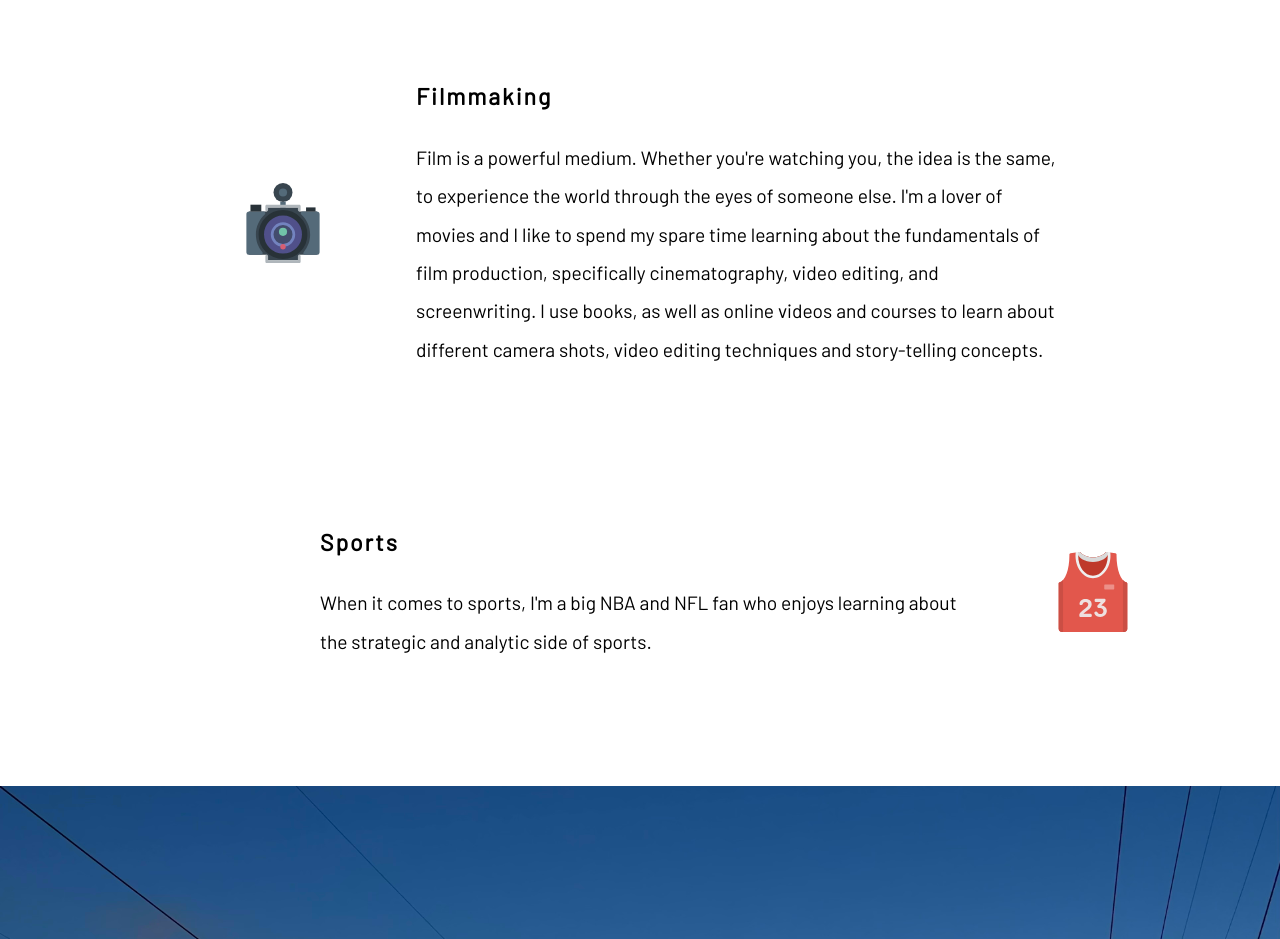
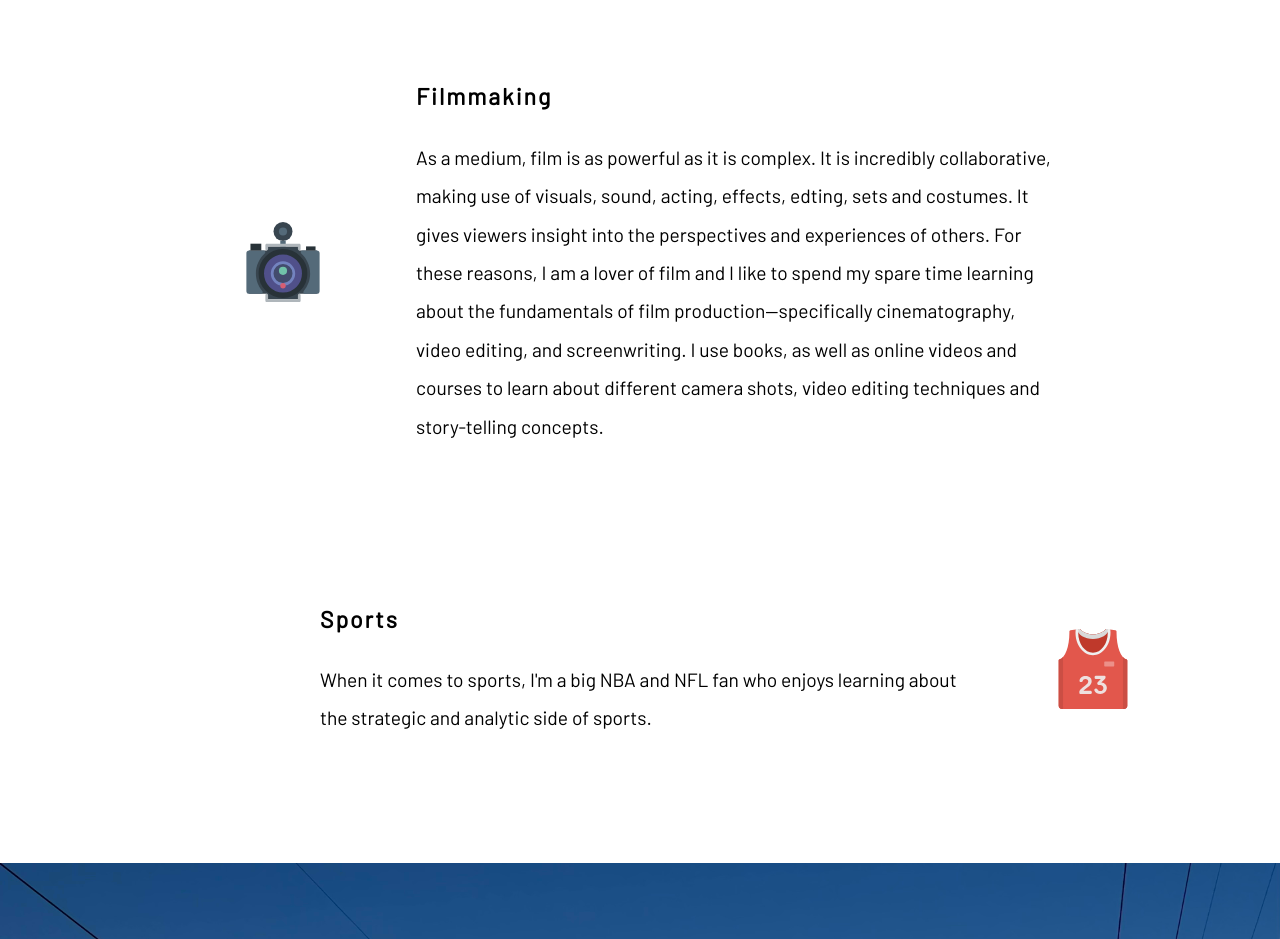
Before and after one commit to ryanpunwasi/portfolio, a React (Create React App) app: page / in a window 1280 px wide. Shown: the part 1700-2639 px from the top of the page. Built offline with nearby package versions, Linux system fonts and the light colour scheme.

Commit message:
finish text content for filmmaking section

```diff
--- a/src/components/App.js
+++ b/src/components/App.js
@@ -58,13 +58,15 @@ function App() {
           image="photo-camera.svg"
           title="Filmmaking"
         >
-          Film is a powerful medium. Whether you're watching you, the idea is
-          the same, to experience the world through the eyes of someone else.
-          I'm a lover of movies and I like to spend my spare time learning about
-          the fundamentals of film production, specifically cinematography,
-          video editing, and screenwriting. I use books, as well as online
-          videos and courses to learn about different camera shots, video
-          editing techniques and story-telling concepts.
+          As a medium, film is as powerful as it is complex. It is incredibly
+          collaborative, making use of visuals, sound, acting, effects, edting,
+          sets and costumes. It gives viewers insight into the perspectives and
+          experiences of others. For these reasons, I am a lover of film and I
+          like to spend my spare time learning about the fundamentals of film
+          production&mdash;specifically cinematography, video editing, and
+          screenwriting. I use books, as well as online videos and courses to
+          learn about different camera shots, video editing techniques and
+          story-telling concepts.
         </SectionText>
         <SectionText
           fadeDirection="left"
```
